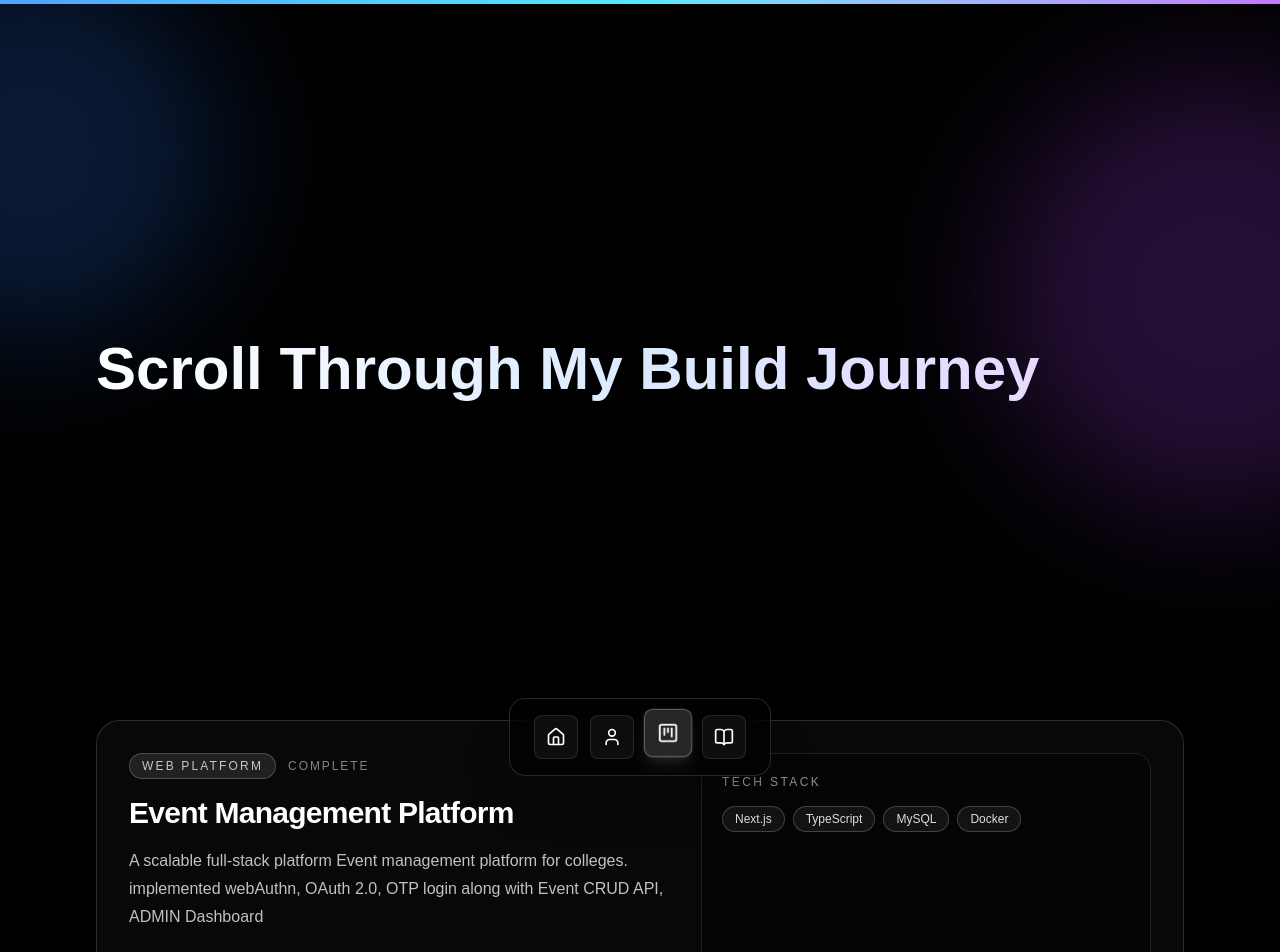
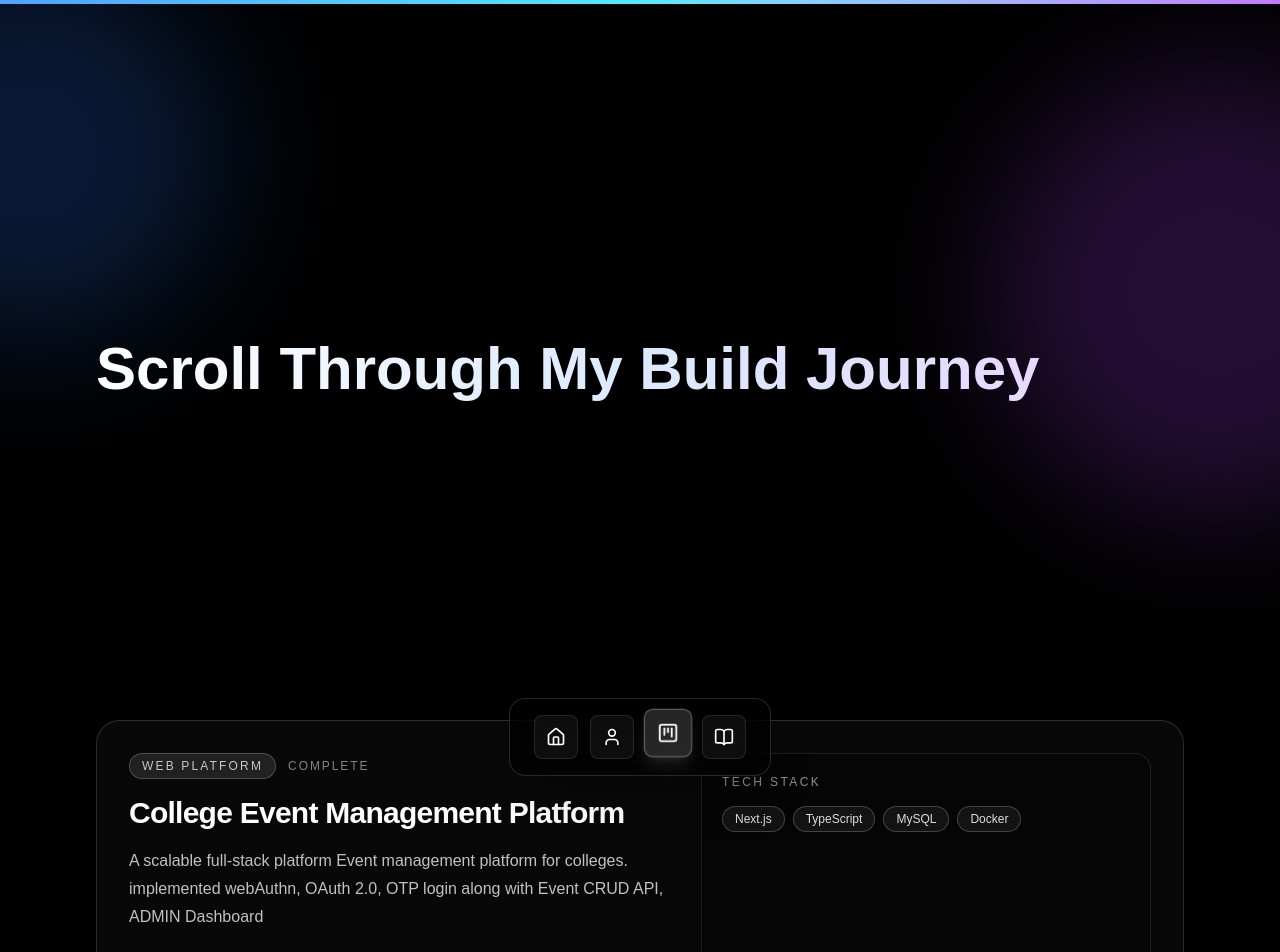
Before and after one commit to kartavyagore/KartavyaGore, a Next.js app: page /projects in a window 1280 px wide. Shown: the top 952 px of the page. Built offline with nearby package versions, Linux system fonts and the light colour scheme.

Commit message:
Small Update in content.

```diff
--- a/app/projects/page.tsx
+++ b/app/projects/page.tsx
@@ -16,7 +16,7 @@ type Project = {
 
 const projects: Project[] = [
   {
-    title: "Event Management Platform",
+    title: "College Event Management Platform",
     tag: "Web Platform",
     summary:
       "A scalable full-stack platform Event management platform for colleges. implemented webAuthn, OAuth 2.0, OTP login along with Event CRUD API, ADMIN Dashboard",
```
